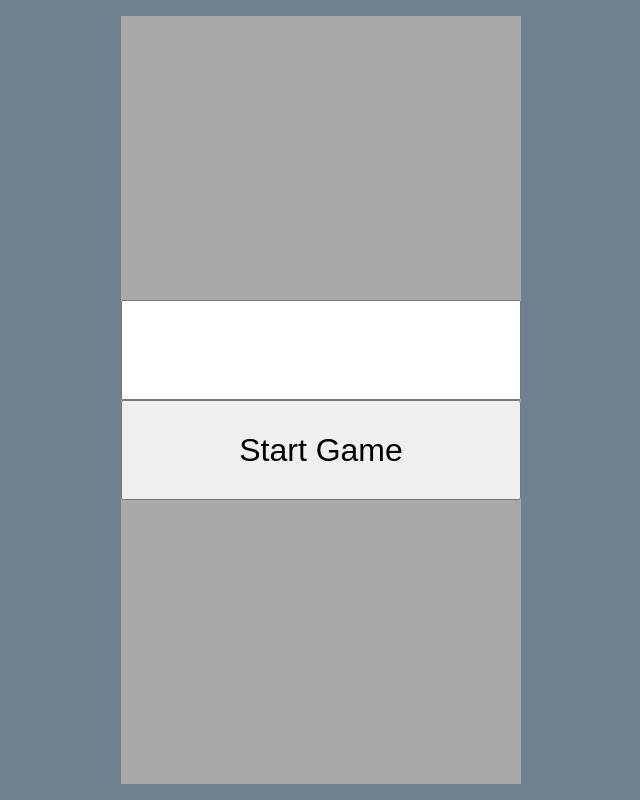
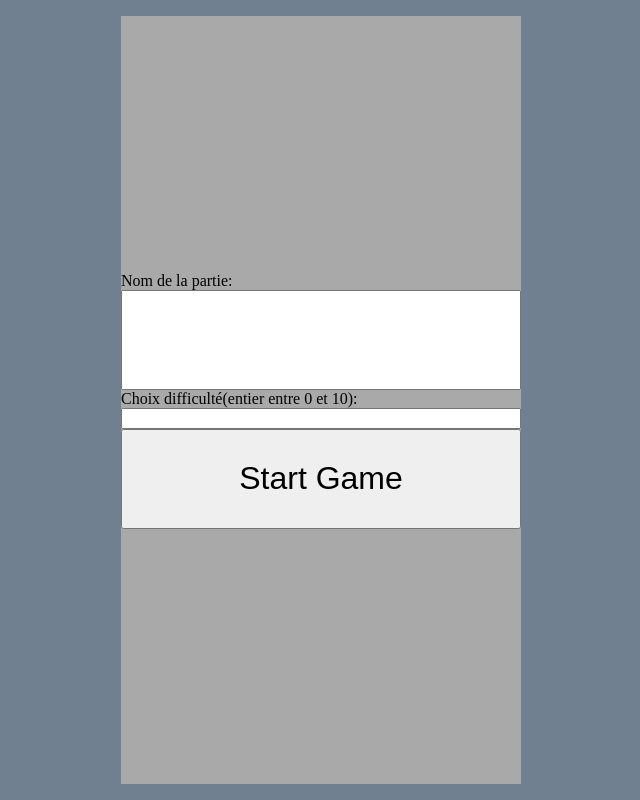
Before and after one commit to martin5555555555/rogue_mieux, a Flask app: page /choix_new_partie/ in a window 1280 px wide. Shown: the whole page, without its empty margins (319-959 px from the left). Run offline with Flask 2, Linux system fonts and the light colour scheme; some libraries are stand-ins or nearby versions.

Commit message:
choix difficulte

```diff
--- a/rogue-in-the-cloud-reseauto/app.py
+++ b/rogue-in-the-cloud-reseauto/app.py
@@ -2,6 +2,7 @@ from glob import glob
 from flask import Flask, g, render_template, make_response
 from flask_socketio import SocketIO
 from flask import request
+from numpy import diff
 from pyparsing import *
 import requests
 from game_backend import Game, player
@@ -15,6 +16,7 @@ game = Game()
 
 
 number_players = 0
+difficulte = 0
 dico_correspondance = {}
 info_partie = {'partie_en_cours': False, 'info_partie': {}}
 partie_en_cours = {}
@@ -29,8 +31,14 @@ def index():
     temp  = render_template("proposition.html", parties = partie_en_cours)
     return temp
 
-@app.route("/newgame/<string:nom_partie>")
-def newgame(nom_partie):
+@app.route("/newgame/<string:info_partie>")
+def newgame(info_partie):
+    print(info_partie)
+    info_partie = info_partie.split('+')
+    nom_partie = info_partie[0]
+    print(nom_partie)
+    global difficulte
+    difficulte = int(info_partie[1])
     print('new game begins')
     game = Game()
     dico_correspondance = {}
@@ -39,7 +47,8 @@ def newgame(nom_partie):
     dico_correspondance[str(id_user)] = number_players
     number_players += 1
     game.add_player(str(id_user))
-    game.add_monsters("monstre_1")
+    for i in range (difficulte):
+        game.add_monsters("monstre_1")
 
     global partie_des_joueurs
     partie_des_joueurs = {id_user: nom_partie}
--- a/rogue-in-the-cloud-reseauto/static/js/new_game.js
+++ b/rogue-in-the-cloud-reseauto/static/js/new_game.js
@@ -2,14 +2,18 @@
 
 window.addEventListener("DOMContentLoaded", (event) => {
     var input_nom_partie = document.getElementById('nom_partie');
+    var choix_difficulte = document.getElementById('choix_difficulté');
+
+
 
     var start_new_game = document.getElementById("start");
     start_new_game.onclick = function(e) {
         var nom_partie = input_nom_partie.value;
+        var difficulte = choix_difficulte.value;
         console.log(nom_partie);
-        console.log('a')
 
-        window.location = `http://127.0.0.1:5001/newgame/${nom_partie}`
+
+        window.location = `http://127.0.0.1:5001/newgame/${nom_partie}+${difficulte}`
     }
 
 
--- a/rogue-in-the-cloud-reseauto/templates/new_partie.html
+++ b/rogue-in-the-cloud-reseauto/templates/new_partie.html
@@ -6,7 +6,12 @@
     </head>
     <body>
         <p id="column">
-            <input id = "nom_partie" name = "Nom Partie">
+            <label for="nom_partie">Nom de la partie:</label>
+
+            <input id = "nom_partie" name = "Nom Partie" >
+            <label for="Choix difficulté">Choix difficulté(entier entre 0 et 10):</label>
+            <input id = "choix_difficulté" name = "Choix difficulté">
+
             <button id = "start"> Start Game</button>
         </p>
     </body>
```
